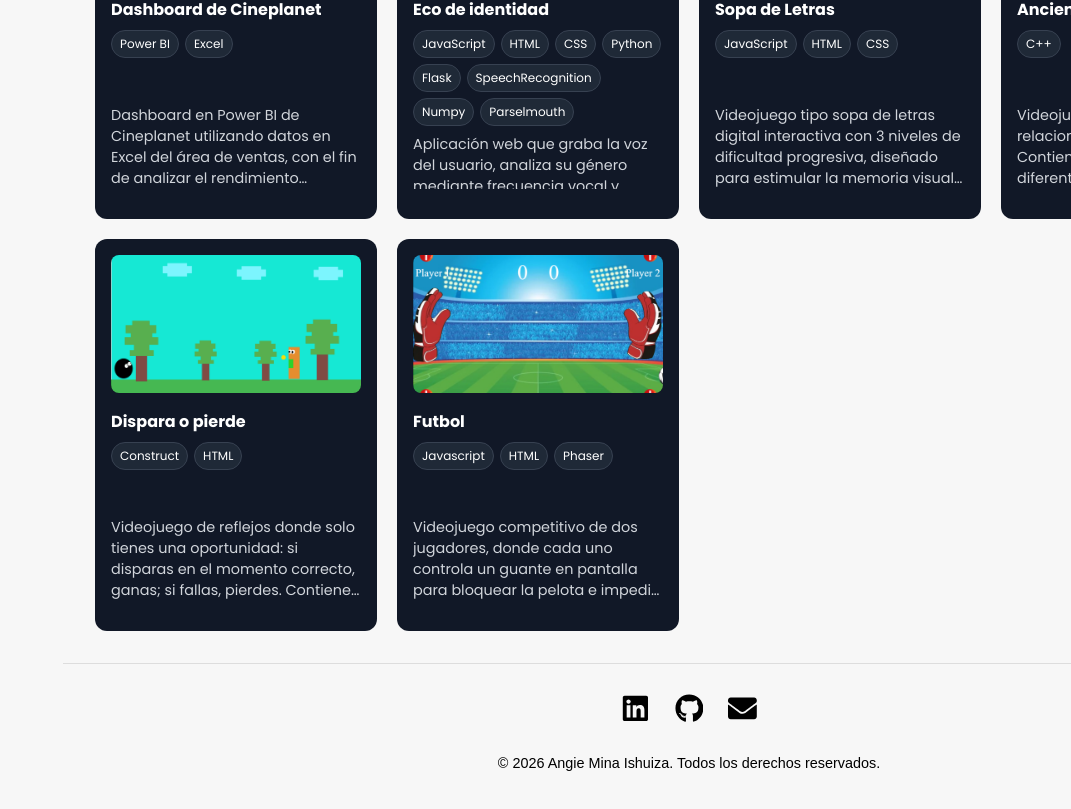
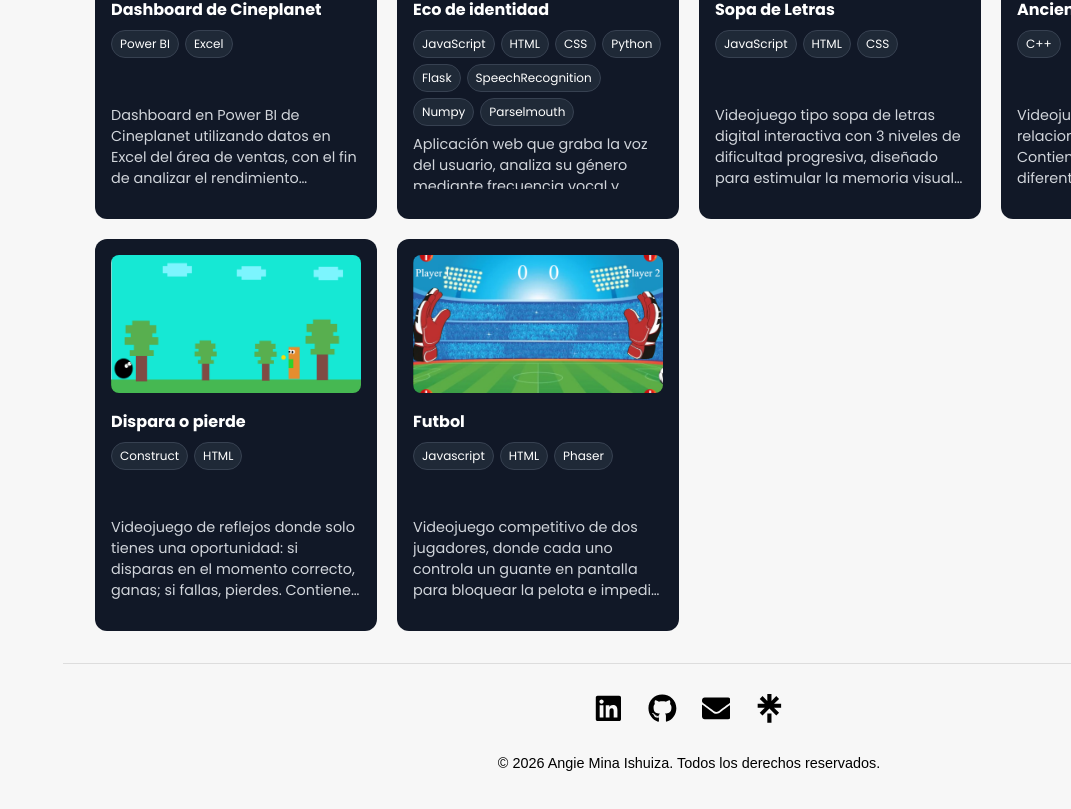
Before and after one commit to AngieMinaI/AngieMinaI.github.io-MiPortafolio, a React (Vite) app: page / in a window 1280 px wide. Shown: the part 4126-4935 px from the top of the page, without its empty margins (209-1280 px from the left). Built offline with nearby package versions, Linux system fonts and the light colour scheme.

Commit message:
Update Contact.jsx

```diff
--- a/src/components/Contact.jsx
+++ b/src/components/Contact.jsx
@@ -1,5 +1,6 @@
 import { useEffect, useState } from "react";
 import { FaLinkedin, FaGithub, FaEnvelope } from "react-icons/fa";
+import { SiLinktree } from "react-icons/si";
 
 export default function Footer() {
   const [isMobile, setIsMobile] = useState(false);
@@ -45,6 +46,14 @@ export default function Footer() {
         >
           <FaEnvelope />
         </a>
+        <a
+          href="https://linktr.ee/angieminaishuiza"
+          target="_blank"
+          rel="noopener noreferrer"
+          aria-label="Linktree"
+        >
+          <SiLinktree />
+        </a>
       </div>
       <p className="footer-text">
         © 2026 Angie Mina Ishuiza. Todos los derechos reservados.
```
